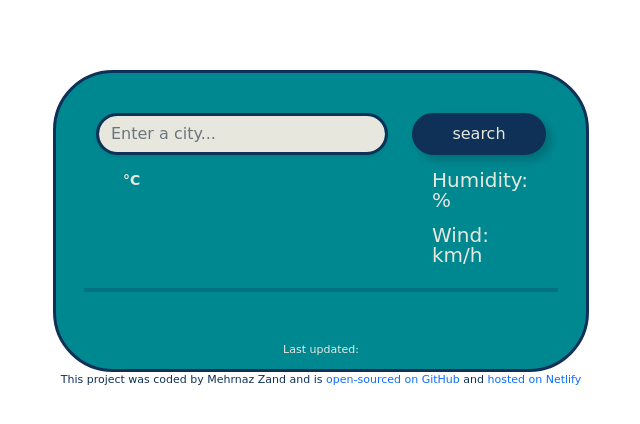
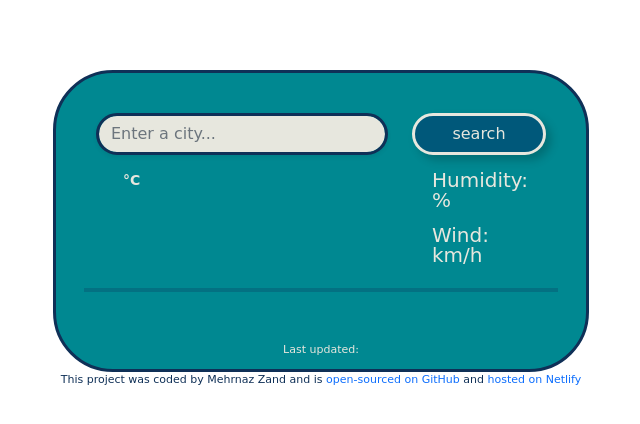
Before and after one commit to Mehrnaz-zand/Weather-app, a plain HTML site: page index.html in a window 1280 px wide. In both pictures the pointer is over the input "search". Shown: the whole page, without its empty margins (319-959 px from the left). Drawn offline with nearby package versions, Linux system fonts and the light colour scheme; no server answers.

Commit message:
Updated CSS

```diff
--- a/sources/style.css
+++ b/sources/style.css
@@ -47,8 +47,9 @@ input.submit {
 }
 .submit:hover {
   cursor: pointer;
-  background: var(--darkest-color);
+  background: var(--dark-color);
   color: var(--light-color);
+  border-color: var(--light-color);
   box-shadow: var(--box-shadow);
 }
 .submit:focus {
```
